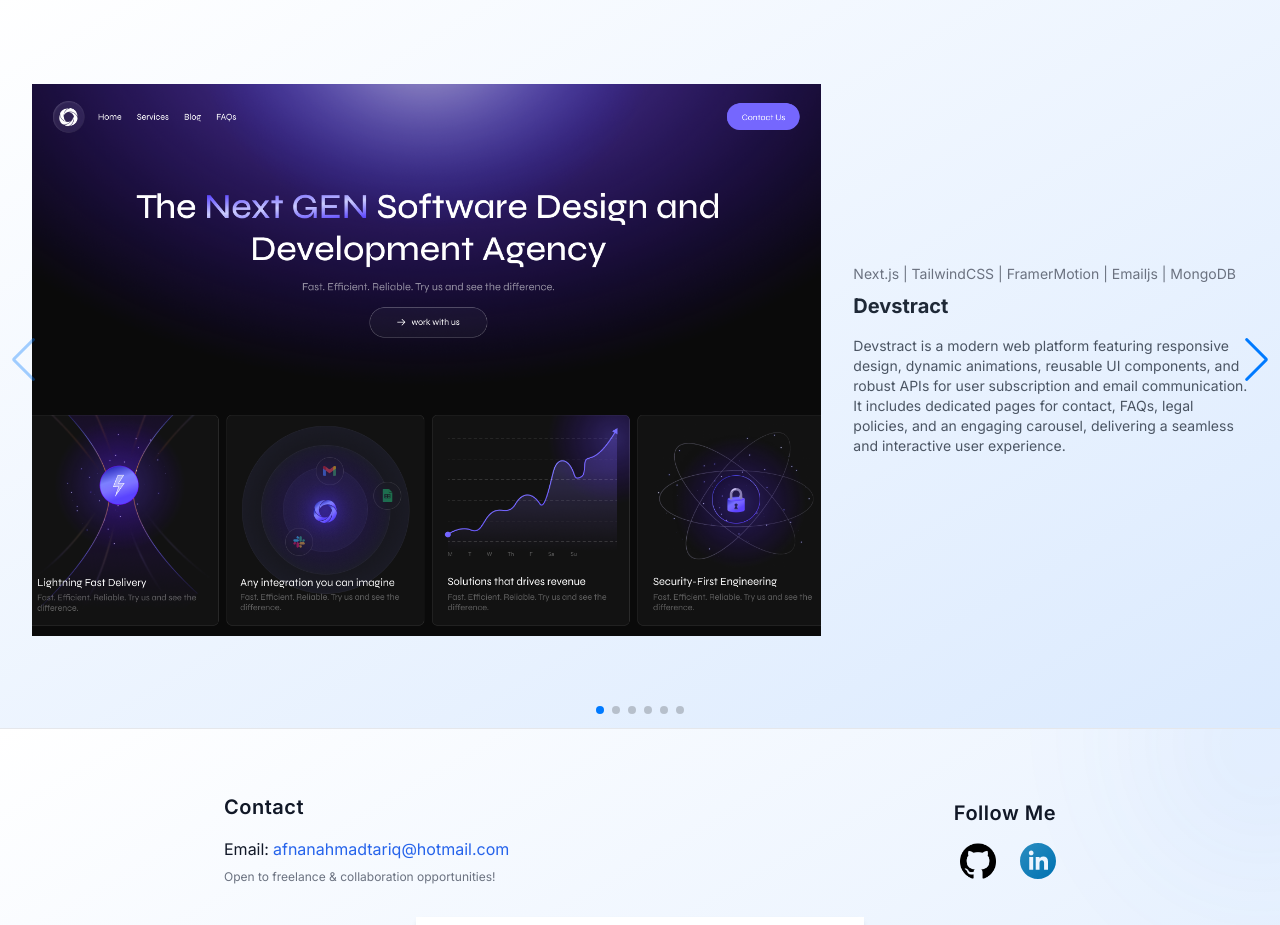
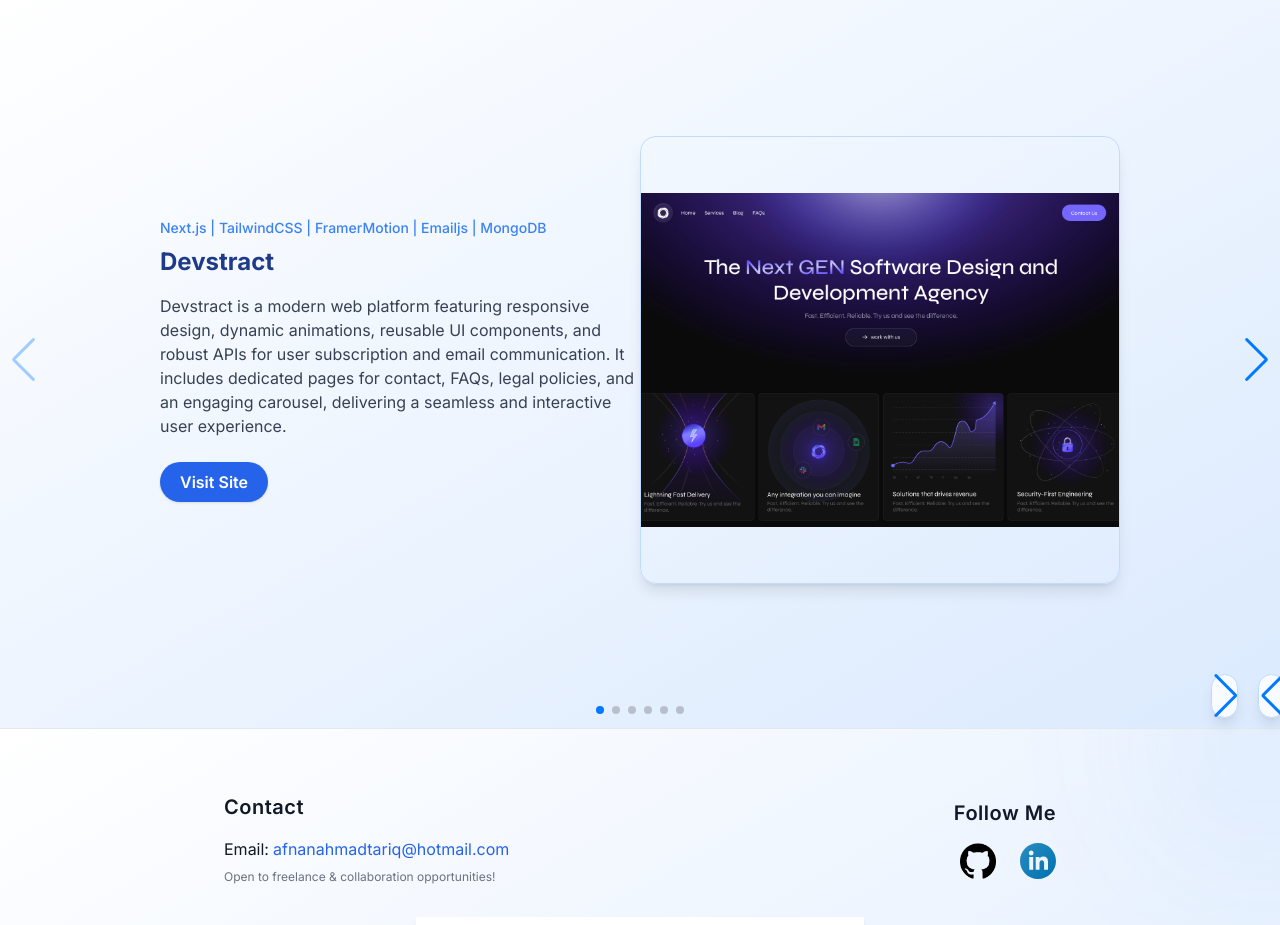
Before and after one commit to afnanahmadtariq/portfolio, a Next.js app: page / in a window 1280 px wide. Shown: the part 2280-3205 px from the top of the page. Built offline with nearby package versions, Linux system fonts and the light colour scheme.

Commit message:
Update Projects.tsx

```diff
--- a/components/Projects.tsx
+++ b/components/Projects.tsx
@@ -51,21 +51,30 @@ export default function Projects() {
     }
   ]
   return (
-    <>
-    {/* Projects */}
-      <section id="projects" className="w-full h-[calc(100vh-4rem)] bg-gradient-to-br from-white to-blue-100">
+    // ...existing code...
+    // Projects
+    <section id="projects" className="w-full h-[calc(100vh-4rem)] bg-gradient-to-br from-white to-blue-100 flex items-center justify-center relative">
+      <div className="w-full h-full flex items-center justify-center">
         <Swiper
           modules={[Navigation, Pagination]}
           navigation
           pagination={{ clickable: true }}
           spaceBetween={50}
           slidesPerView={1}
-          className="h-full"
+          className="h-full w-full"
         >
           {projects.map((project, index) => (
             <SwiperSlide key={index} className="flex items-center justify-center h-full">
-              <div className="flex flex-col md:flex-row items-center justify-center w-full h-full px-8">
-                <div className="relative w-full md:w-2/3 h-2/3 md:h-full">
+              <div className="flex flex-col-reverse md:flex-row items-center justify-between w-full h-full px-8 max-w-5xl mx-auto">
+                {/* Info on left */}
+                <div className="w-full md:w-1/2 flex flex-col justify-center items-start md:items-start text-left py-8 md:py-0">
+                  <h3 className="text-sm mb-2 text-blue-500 font-medium">{project.tech}</h3>
+                  <h4 className="text-2xl font-bold mb-4 text-blue-900">{project.title}</h4>
+                  <p className="text-base text-gray-700 mb-6">{project.description}</p>
+                  <a href={project.url} target="_blank" rel="noopener noreferrer" className="inline-block px-5 py-2 rounded-full bg-blue-600 text-white font-semibold shadow hover:bg-blue-700 transition">Visit Site</a>
+                </div>
+                {/* Image on right */}
+                <div className="relative w-full md:w-1/2 h-64 md:h-[28rem] flex items-center justify-end">
                   <a
                     href={project.url}
                     target="_blank"
@@ -77,20 +86,32 @@ export default function Projects() {
                       alt={`${project.title} screenshot`}
                       layout="fill"
                       objectFit="contain"
-                      className="rounded-lg"
+                      className="rounded-2xl shadow-lg border border-blue-200"
                     />
                   </a>
-                </div>
-                <div className="mt-8 md:mt-0 md:ml-8 w-full md:w-1/3 text-center md:text-left">
-                  <h3 className="text-sm mb-2 text-gray-500">{project.tech}</h3>
-                  <h4 className="text-xl font-bold mb-4 text-gray-800">{project.title}</h4>
-                  <p className="text-sm text-gray-600">{project.description}</p>
                 </div>
               </div>
             </SwiperSlide>
           ))}
         </Swiper>
-      </section>
-    </>
+      </div>
+      {/* Custom Swiper navigation arrows at bottom right with circular bg */}
+      <div className="absolute bottom-8 right-8 flex gap-4 z-50">
+        <button
+          className="swiper-button-prev w-12 h-12 rounded-full bg-white/80 shadow-lg flex items-center justify-center border border-blue-200 hover:bg-blue-100 transition"
+          aria-label="Previous project"
+          type="button"
+        >
+          <svg width="24" height="24" fill="none" stroke="#2563eb" strokeWidth="2" strokeLinecap="round" strokeLinejoin="round"><path d="M15 18l-6-6 6-6"/></svg>
+        </button>
+        <button
+          className="swiper-button-next w-12 h-12 rounded-full bg-white/80 shadow-lg flex items-center justify-center border border-blue-200 hover:bg-blue-100 transition"
+          aria-label="Next project"
+          type="button"
+        >
+          <svg width="24" height="24" fill="none" stroke="#2563eb" strokeWidth="2" strokeLinecap="round" strokeLinejoin="round"><path d="M9 6l6 6-6 6"/></svg>
+        </button>
+      </div>
+    </section>
   )
 }
```
